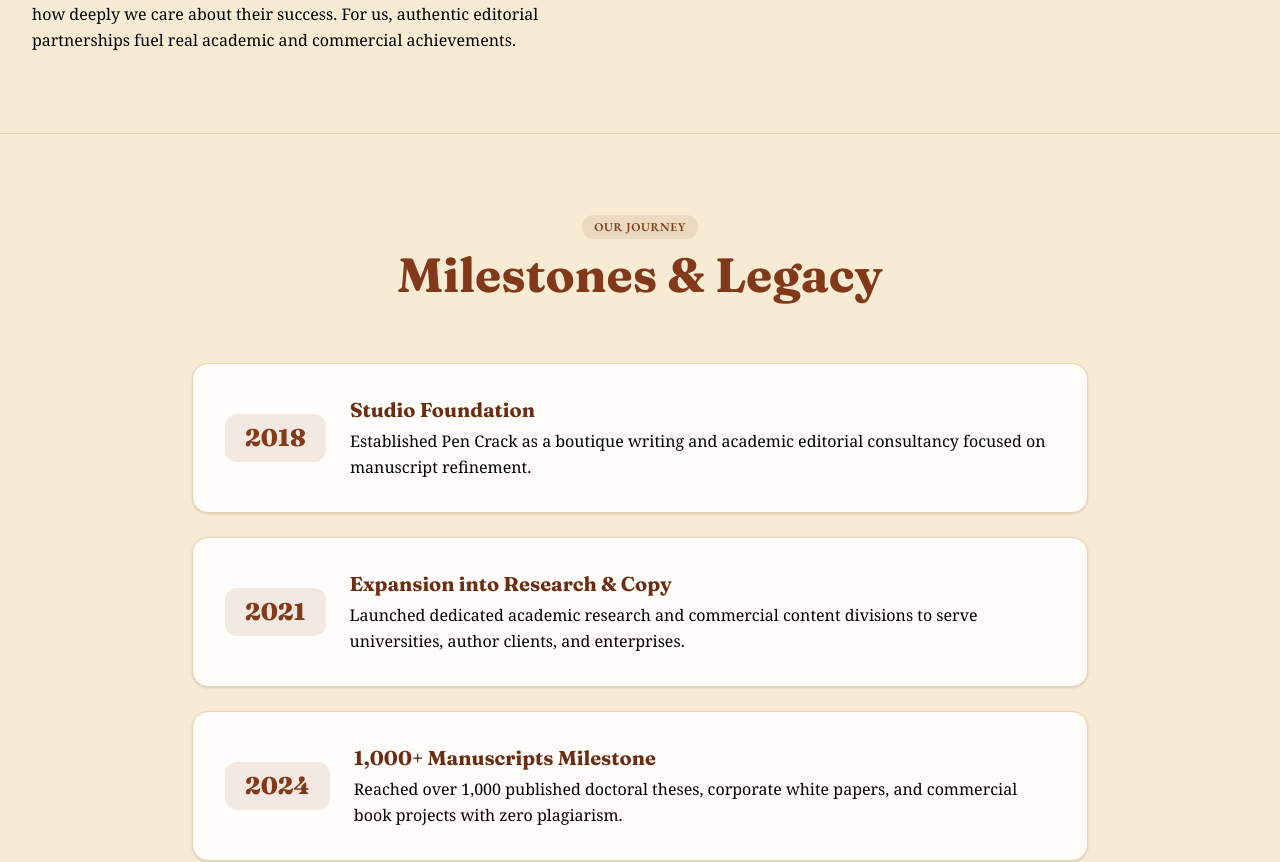
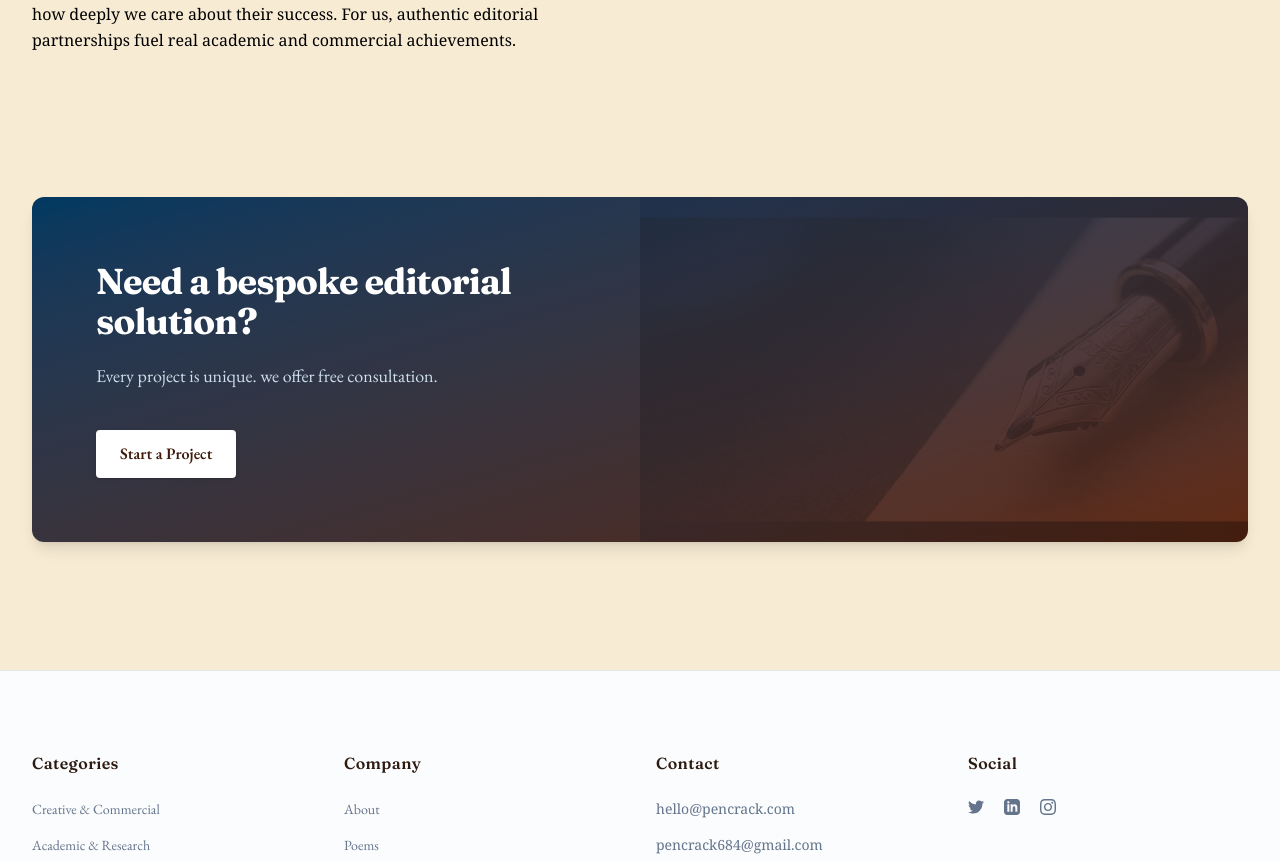
Before and after one commit to cherish-overseer/Pencraack, a Next.js app: page /about in a window 1280 px wide. Shown: the part 2681-3543 px from the top of the page. Built offline with nearby package versions, Linux system fonts and the light colour scheme.

Commit message:
Remove Milestones & Legacy timeline section from About page

```diff
--- a/src/app/about/page.tsx
+++ b/src/app/about/page.tsx
@@ -4,7 +4,6 @@
 import HelixPillars from "@/components/HelixPillars";
 import HelixProcess from "@/components/HelixProcess";
 import HelixWhyUs from "@/components/HelixWhyUs";
-import HelixTimeline from "@/components/HelixTimeline";
 import CtaBanner from "@/components/CtaBanner";
 
 export const metadata = {
@@ -21,7 +20,6 @@
         <HelixPillars />
         <HelixProcess />
         <HelixWhyUs />
-        <HelixTimeline />
         <CtaBanner />
       </div>
       <Footer />
```
